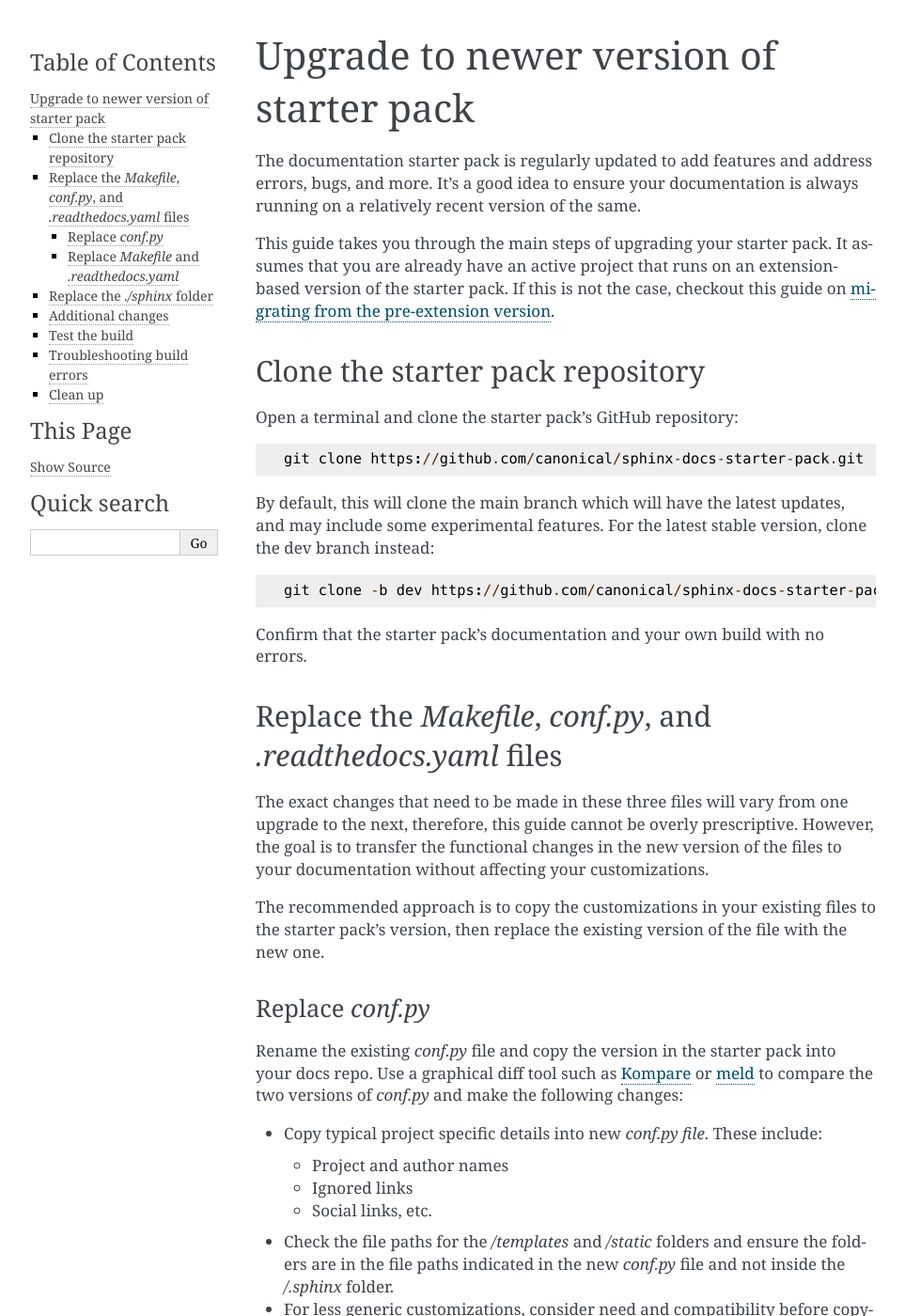
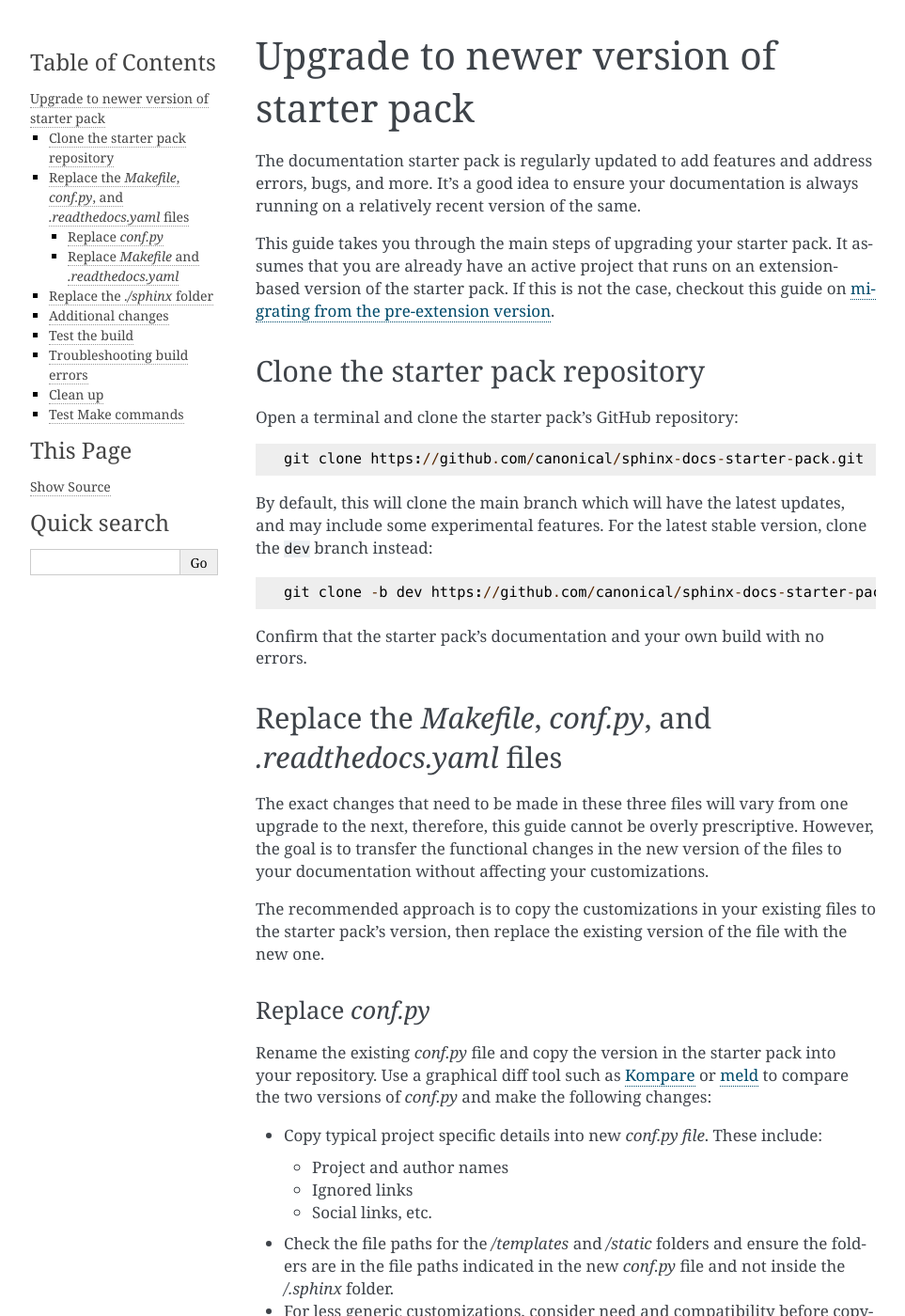
Before and after one commit to canonical/sphinx-docs-starter-pack, a Sphinx documentation site: the page built from docs/how-to/upgrade-starter-pack.rst, in a window 1280 px wide and 1400 px high. Shown: the whole window at 94% size, without its empty margins (148-1111 px from the left). Built offline with Sphinx 7.4.7, drawn with Linux system fonts in a browser that asks for light colours; pages that are not in the unit, such as notebooks, are missing from menus; some of the changed text lies outside the part shown.

Commit message:
Fix spelling errors.
Signed-off-by: Charles Odada <charles.odada@canonical.com>

```diff
--- a/docs/.custom_wordlist.txt
+++ b/docs/.custom_wordlist.txt
@@ -15,6 +15,7 @@ https
 html
 io
 Intersphinx
+Kompare
 lang
 LaTeX
 latexmk
@@ -72,4 +73,5 @@ Numpy
 openapi
 docstrings?
 Makefile
+rediraffe
 retrigger(ing)?
--- a/docs/how-to/upgrade-starter-pack.rst
+++ b/docs/how-to/upgrade-starter-pack.rst
@@ -20,7 +20,7 @@ Open a terminal and clone the starter pack's GitHub repository:
 
 By default, this will clone the main branch which will have the latest updates,
 and may include some experimental features. For the latest stable version, clone
-the dev branch instead:
+the ``dev`` branch instead:
 
 .. code-block::
 
@@ -42,7 +42,7 @@ the new one.
 Replace `conf.py`
 ~~~~~~~~~~~~~~~~~
 Rename the existing `conf.py` file and copy the version in the starter pack into
-your docs repo. Use a graphical diff tool such as `Kompare <https://apps.kde.org/kompare/>`_
+your repository. Use a graphical diff tool such as `Kompare <https://apps.kde.org/kompare/>`_
 or `meld <https://meldmerge.org/>`_ to compare the two versions of `conf.py` and
 make the following changes:
 
@@ -85,8 +85,8 @@ replace it with one from the starter pack.
 Additional changes
 ------------------
 Replace the `requirements.txt`. Just as with the configuration file, take note
-of any repo-specific requirements that are not available in the new file and add
-them, e.g., `sphinxext-rediraffe` if you use rediraffe to handle redirects.
+of any repository-specific requirements that are not available in the new file
+and add them, e.g., `sphinxext-rediraffe` if you use rediraffe to handle redirects.
 
 In the new versions of the starter pack, the requirements file is placed at the
 root of the `/docs` folder.
@@ -127,7 +127,7 @@ if you use the manual process. These may be starter-pack specific files, or file
 that have been replaced:
 
 -   If you haven't done it already, deleted the copies of `conf.py`, `Makefile`, and
-    `./readthedocs.yaml` that were renamed and replaced in your docs repo.
+    `./readthedocs.yaml` that were renamed and replaced in your repository.
 -   If you didn't follow this workflow for this or previous upgrades, it's possible
     that you have some starter pack-specific files in your repository, and these
     can be deleted unless you intentionally use them for your docs. These include:
@@ -139,3 +139,12 @@ that have been replaced:
     -   `substitutions.txt`
     -   `substitutions.yaml`
     -   `CODEOWNERS`
+
+Test Make commands
+------------------
+To ensure the upgrade will pass linting checks when you make a pull request, run
+the following commands:
+-   ``make spelling``
+-   ``make linkcheck``
+-   ``make woke``
+-   ``make lint-md`` (if you included the `markdown-style-checks` workflow)
```
